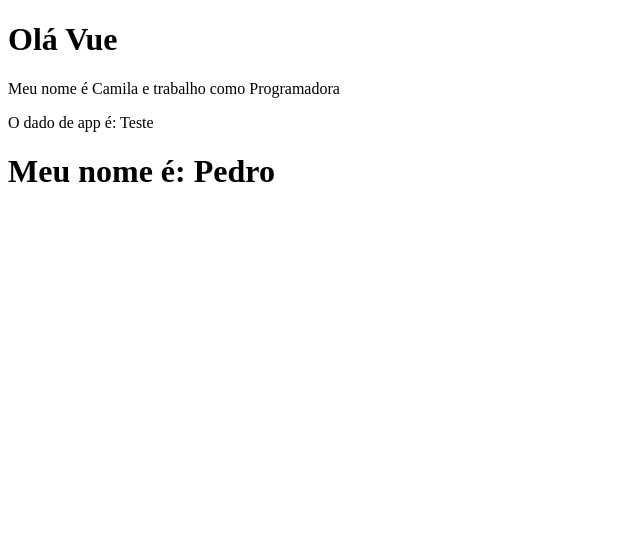
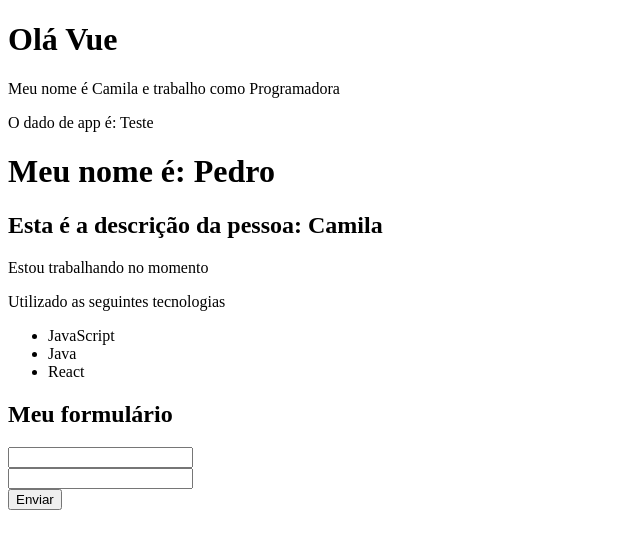
Before and after one commit to MyllaC/curso-vue, a Vue app in the folder 2_projeto_vue/: page / in a window 1280 px wide. Shown: the top 548 px of the page, without its empty margins (0-640 px from the left). Built offline with nearby package versions, Linux system fonts and the light colour scheme.

Commit message:
aula08_hierarquia-de-componentes

```diff
--- a/2_projeto_vue/src/App.vue
+++ b/2_projeto_vue/src/App.vue
@@ -3,18 +3,21 @@
     <PrimeiroComponente />
     <p>O dado de app é: {{ testando }}</p>
     <LifeCycle />
+    <Pessoa />
   </div>
 </template>
 
 <script>
 import PrimeiroComponente from "./components/PrimeiroComponente.vue";
 import LifeCycle from "./components/LifeCycle.vue";
+import Pessoa from "./components/Pessoa.vue";
 
 export default {
   name: "App",
   components: {
     PrimeiroComponente,
     LifeCycle,
+    Pessoa,
   },
   data() {
     return {
--- /dev/null
+++ b/2_projeto_vue/src/components/Info.vue
@@ -0,0 +1,17 @@
+<template>
+  <div>
+    <p>Estou trabalhando no momento</p>
+    <p>Utilizado as seguintes tecnologias</p>
+    <ul>
+      <li>JavaScript</li>
+      <li>Java</li>
+      <li>React</li>
+    </ul>
+  </div>
+</template>
+
+<script>
+export default {
+  name: "Info",
+};
+</script>
--- /dev/null
+++ b/2_projeto_vue/src/components/Pessoa.vue
@@ -0,0 +1,21 @@
+<template>
+  <div>
+    <h2>Esta é a descrição da pessoa: {{ nome }}</h2>
+    <Info />
+    <Form />
+  </div>
+</template>
+
+<script>
+import Info from "./Info.vue";
+import Form from "./form.vue";
+export default {
+  name: "Pessoa",
+  data() {
+    return {
+      nome: "Camila",
+    };
+  },
+  components: { Info, Form },
+};
+</script>
--- /dev/null
+++ b/2_projeto_vue/src/components/form.vue
@@ -0,0 +1,19 @@
+<template>
+  <div>
+    <h2>Meu formulário</h2>
+    <form action="">
+      <div><InputText /></div>
+      <div><InputText /></div>
+      <div><Submit /></div>
+    </form>
+  </div>
+</template>
+
+<script>
+import InputText from "./form/InputText.vue";
+import Submit from "./form/Submit.vue";
+export default {
+  name: "Form",
+  components: { InputText, Submit },
+};
+</script>
--- /dev/null
+++ b/2_projeto_vue/src/components/form/InputText.vue
@@ -0,0 +1,9 @@
+<template>
+  <input type="text" />
+</template>
+
+<script>
+export default {
+  name: "InputText",
+};
+</script>
--- /dev/null
+++ b/2_projeto_vue/src/components/form/Submit.vue
@@ -0,0 +1,9 @@
+<template>
+  <input type="submit" value="Enviar" />
+</template>
+
+<script>
+export default {
+  name: "Submit",
+};
+</script>
```
